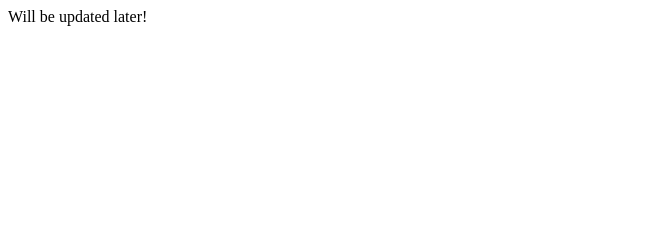
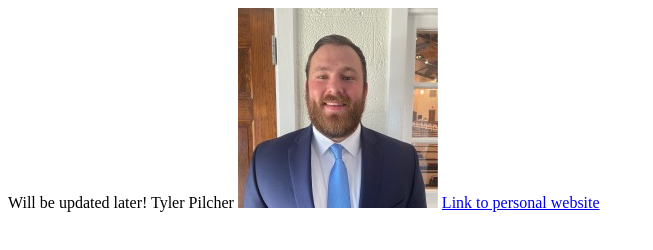
Before and after one commit to waph-team10-sm24/waph-team10-sm24.github.io, a plain HTML site: page index.html in a window 1280 px wide. Shown: the whole page, without its empty margins (0-653 px from the left). Drawn offline with Linux system fonts and the light colour scheme.

Commit message:
added headshot and link to my personal webpage

```diff
--- a/index.html
+++ b/index.html
@@ -1 +1,4 @@
 Will be updated later!
+Tyler Pilcher
+<img src="images/pilchetd-headshot.jpg">
+<a href="PeachyTengo/github.io">Link to personal website</a>
```
Also changed, not shown: images/pilchetd-headshot.jpg (added).
